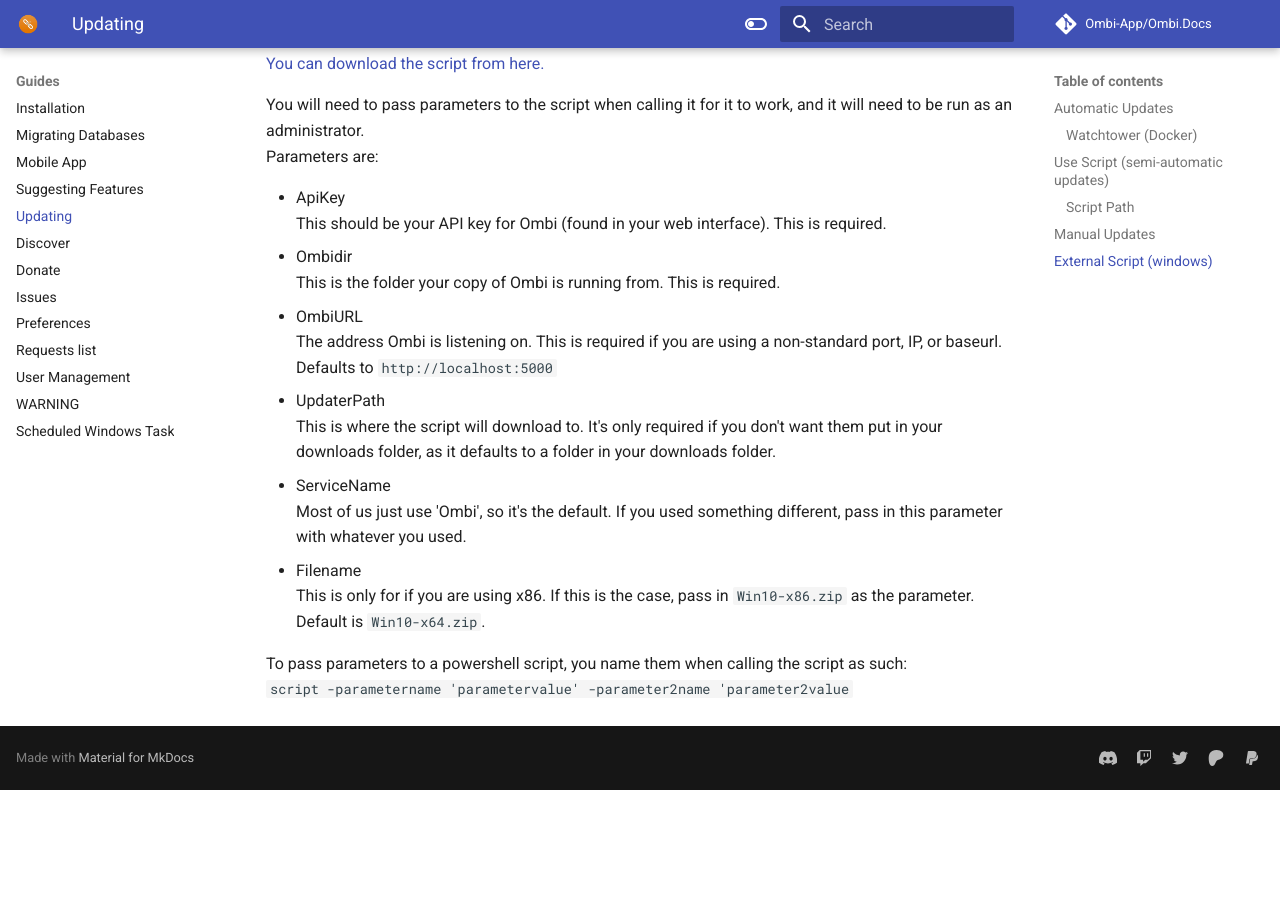
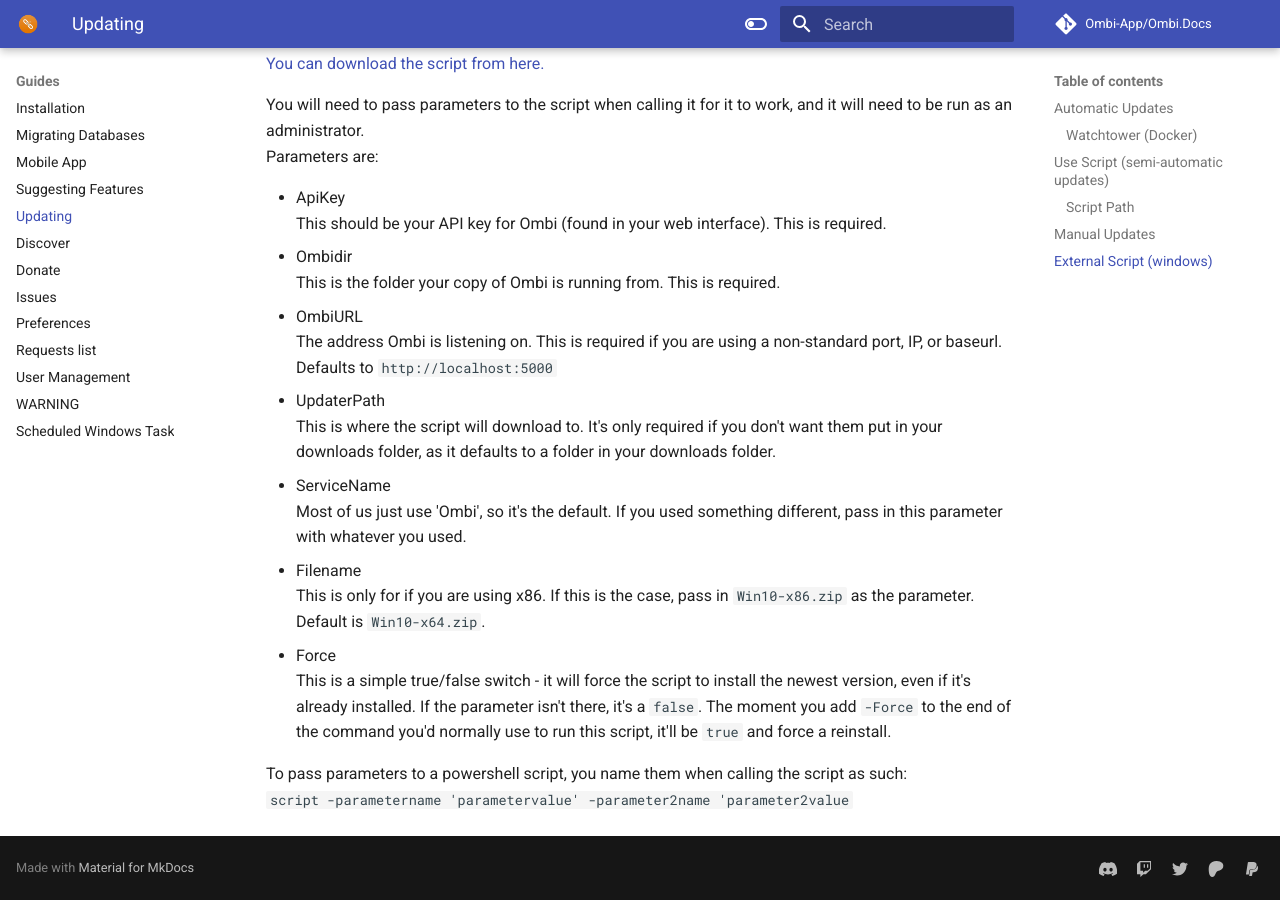
Before and after one commit to Ombi-app/Ombi.Docs, an MkDocs documentation site: the page built from docs/guides/updating.md, in a window 1280 px wide and 900 px high, scrolled down 2215 px. Built offline with MkDocs 1.6.1 and Material for MkDocs 9.7.7, drawn with Linux system fonts in a browser that asks for light colours; comment, search, counter and statistics services are not loaded; before the commit the page ends 3005 px from its top, so only the background shows below that.

Commit message:
Add note on using a -force

```diff
--- a/docs/guides/updating.md
+++ b/docs/guides/updating.md
@@ -88,6 +88,8 @@
 Most of us just use 'Ombi', so it's the default. If you used something different, pass in this parameter with whatever you used.
 * Filename
 This is only for if you are using x86. If this is the case, pass in `Win10-x86.zip` as the parameter. Default is `Win10-x64.zip`.
+* Force
+This is a simple true/false switch - it will force the script to install the newest version, even if it's already installed. If the parameter isn't there, it's a `false`. The moment you add `-Force` to the end of the command you'd normally use to run this script, it'll be `true` and force a reinstall.
 
 To pass parameters to a powershell script, you name them when calling the script as such:
 `script -parametername 'parametervalue' -parameter2name 'parameter2value`
```
